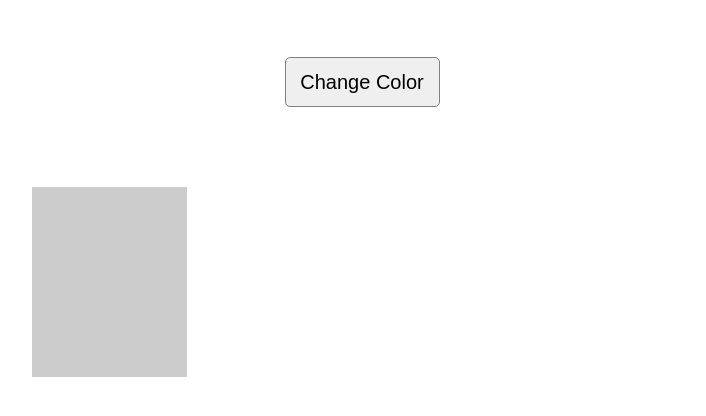
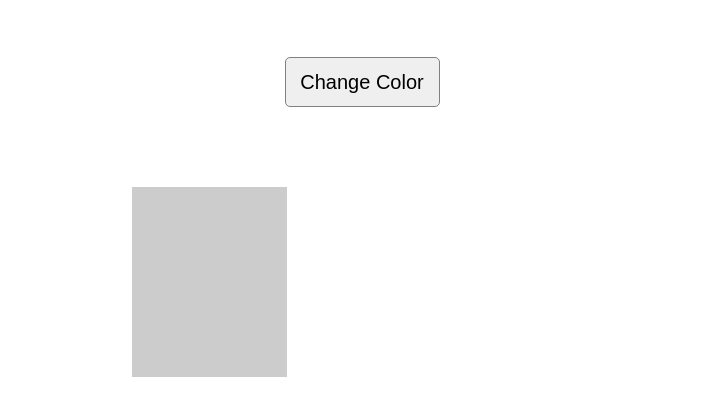
Before and after one commit to Eniola-C/my-color-game, a plain HTML site: page index.html in a window 1280 px wide. Shown: the part 254-670 px from the top of the page, without its empty margins (278-984 px from the left). Drawn offline with Linux system fonts and the light colour scheme.

Commit message:
Alignment

```diff
--- a/src/index.css
+++ b/src/index.css
@@ -39,7 +39,7 @@ p {
   background-color: #ccc;
   font-size: 2rem;
   width: 15.5rem;
-  margin-left: 26rem;
+  margin-left: 36rem;
   height: 19rem;
   padding: 2rem;
   margin-top: 8rem;
```
